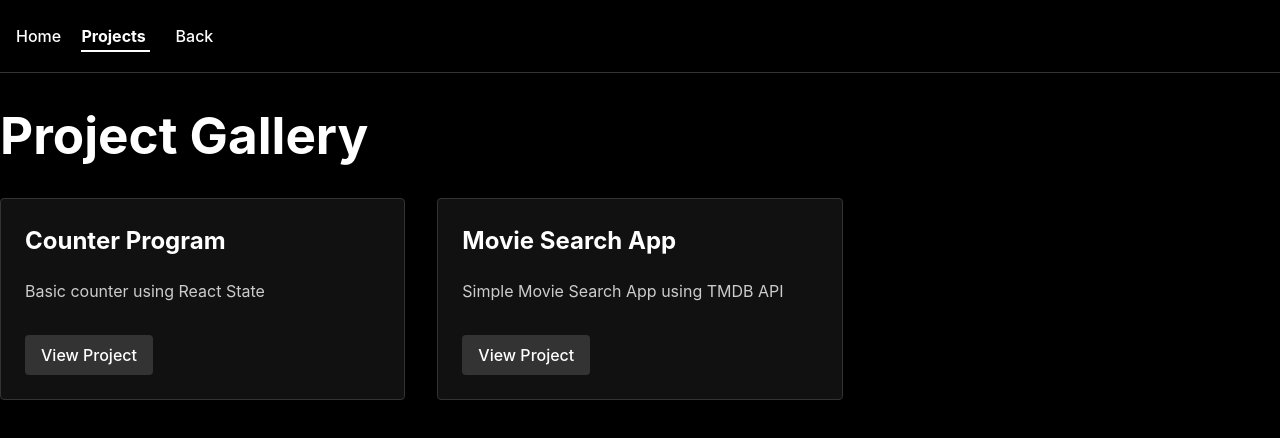
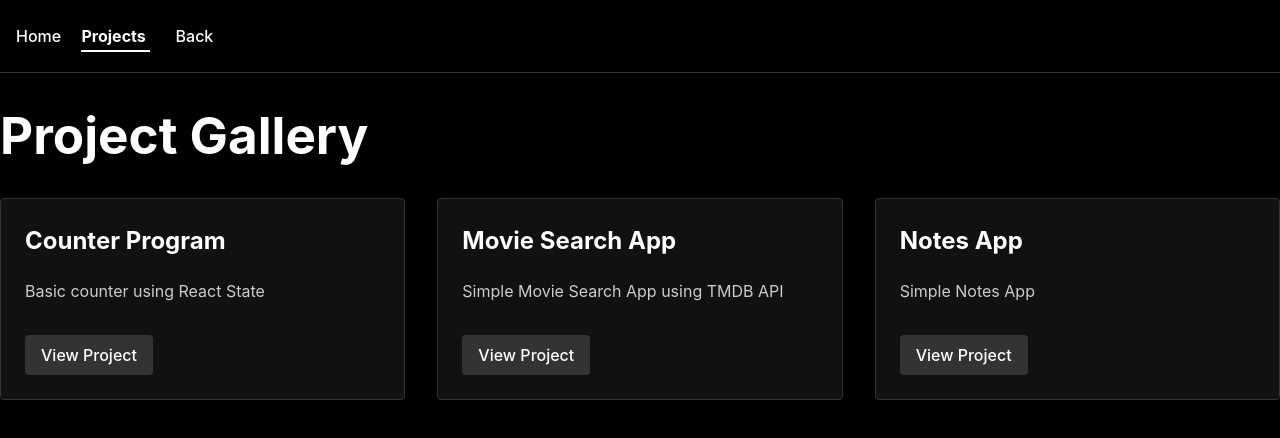
Before and after one commit to abdulsami-94/React-Projects, a React (Vite) app: page /project in a window 1280 px wide. Shown: the top 438 px of the page. Built offline with nearby package versions, Linux system fonts and the light colour scheme.

Commit message:
Added Notes App

```diff
--- a/src/data/projects.js
+++ b/src/data/projects.js
@@ -1,5 +1,6 @@
 import Counter from '../projects/Counter/Counter';
 import App from '../projects/Movie-Search/App';
+import NotesApp from '../projects/Notes-App/NotesApp';
 
 const projects = [
   {
@@ -13,6 +14,12 @@ const projects = [
     title: 'Movie Search App',
     description: 'Simple Movie Search App using TMDB API',
     component: App,
+  },
+  {
+    id: 'Notes',
+    title: 'Notes App',
+    description: 'Simple Notes App',
+    component: NotesApp,
   }
 ];
 
--- a/src/pages/Home.jsx
+++ b/src/pages/Home.jsx
@@ -2,6 +2,7 @@ function Home() {
   return (
     <div>
       <h2>This is Home Page</h2>
+      <h3>A place to store all my React Projects</h3>
     </div>
   );
 }
--- /dev/null
+++ b/src/projects/Notes-App/NotesApp.jsx
@@ -0,0 +1,26 @@
+import { useState } from 'react';
+import { useEffect } from 'react';
+
+function NotesApp() {
+
+    const [notes, setNotes] = useState([]);
+    const [text, settexts] = useState('');
+
+    function handleAddNote() {
+        setNotes([...notes, text]);
+        settexts('');
+    }
+
+    useEffect(() => {localStorage.setItem('myNotes', JSON.stringify(notes));}, [notes]);
+
+    return (
+        <>
+        <h3>Notes App</h3>
+        <input type="text" value={text} onChange={(e) => settexts(e.target.value)} />
+        <button onClick={handleAddNote}>Add Note</button>
+        {notes.map((note, index) => <p key={index}>{note}</p>)}
+        </>
+    );
+}
+
+export default NotesApp;
```
